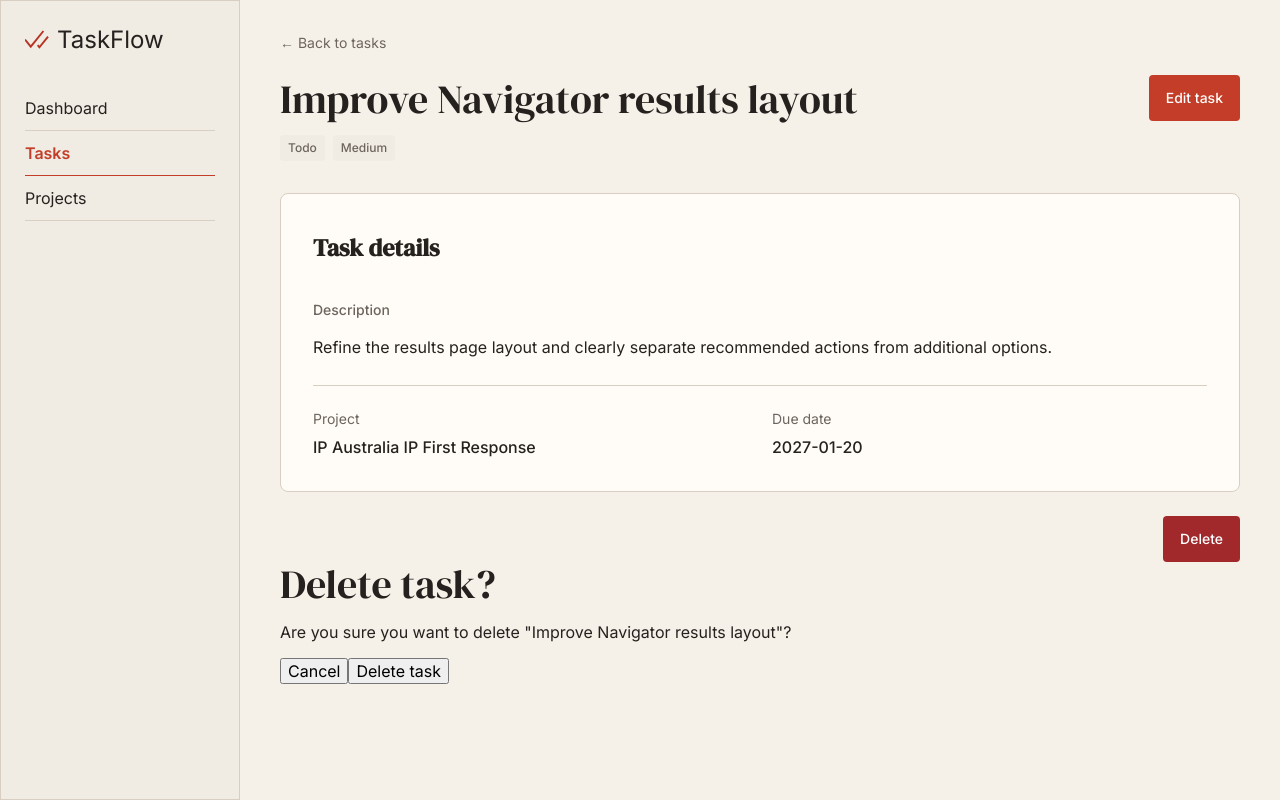
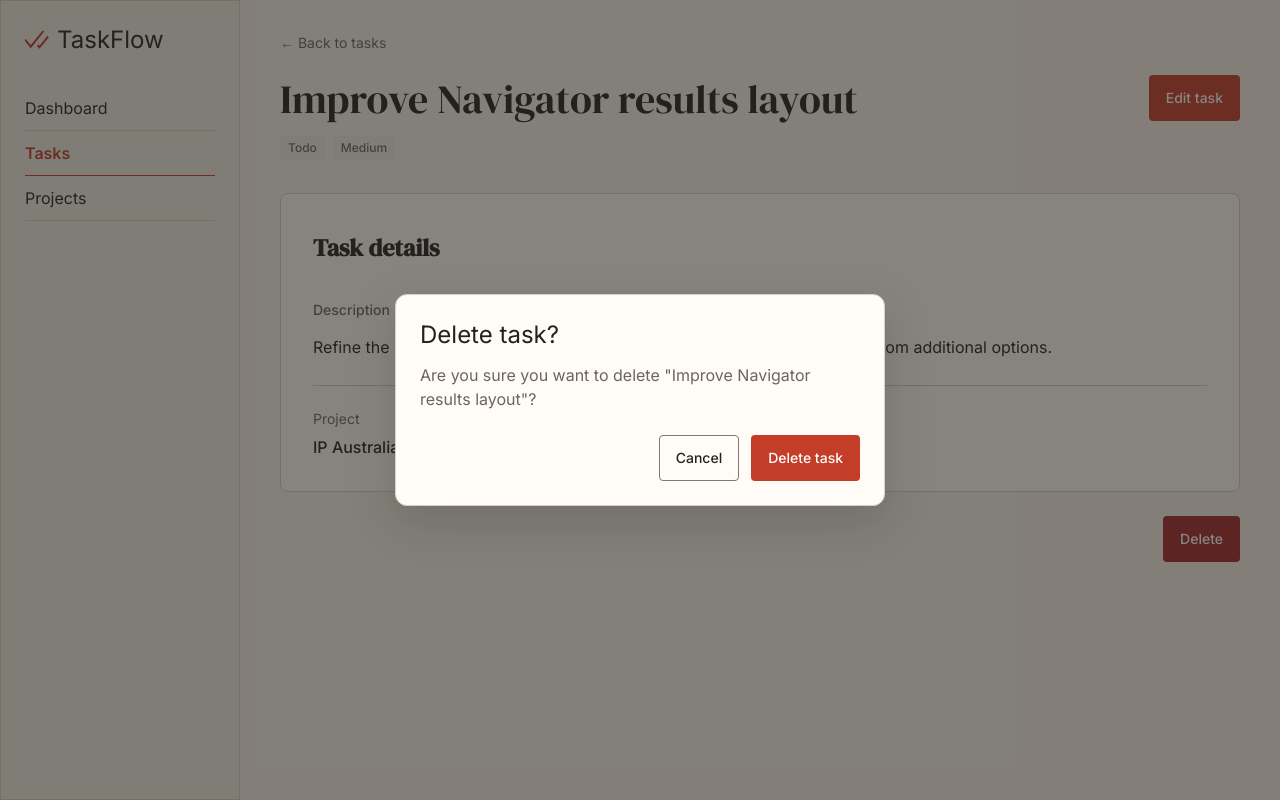
Before and after one commit to ninalix/task-flow, a React (Vite) app: page /tasks/102 in a window 1280 px wide. Both pictures are taken after a click on the button "Delete". Built offline with nearby package versions, Linux system fonts and the light colour scheme; data requests are answered from the project's data file.

Commit message:
feat: update confirm dialog styles (#9)

```diff
--- a/src/components/ConfirmDialog.tsx
+++ b/src/components/ConfirmDialog.tsx
@@ -1,4 +1,5 @@
 import { useEffect, useRef } from "react";
+import Button from "./ui/Button";
 
 export type ConfirmDialogProps = {
   isOpen: boolean;
@@ -61,6 +62,14 @@ function ConfirmDialog({
         const lastElement = focusableElements[focusableElements.length - 1];
 
         if(!firstElement || !lastElement) {
+          event.preventDefault();
+          dialog.focus();
+          return;
+        }
+
+        if (!dialog.contains(document.activeElement)) {
+          event.preventDefault();
+          dialog.focus();
           return;
         }
 
@@ -101,10 +110,12 @@ function ConfirmDialog({
           <h2 id="dialog-title">{title}</h2>
           <p id="dialog-message">{message}</p>
           {error && <p role="alert">{error}</p>}
-          <button type="button" ref={cancelRef} onClick={onClose} disabled={deleting}>Cancel</button>
-          <button type="button" onClick={onConfirm} disabled={deleting}>
-            {deleting ? loadingLabel : confirmLabel}
-          </button>
+
+          <div className="dialog__actions">
+            <Button variant="secondary" ref={cancelRef} onClick={onClose} disabled={deleting}>Cancel</Button>
+            <Button variant="primary" onClick={onConfirm} disabled={deleting}>{deleting ? loadingLabel : confirmLabel}</Button>
+          </div>
+
         </div>
       </div>
     );
--- /dev/null
+++ b/src/styles/components/_confirm-dialog.scss
@@ -0,0 +1,116 @@
+.dialog-backdrop {
+  position: fixed;
+  inset: 0;
+  z-index: 1000;
+
+  display: flex;
+  align-items: center;
+  justify-content: center;
+
+  padding: var(--space-4);
+  background: rgba(37, 33, 30, 0.55);
+}
+
+.dialog {
+  width: 100%;
+  max-width: 440px;
+  max-height: calc(100dvh - 32px);
+  overflow-y: auto;
+
+  padding: var(--space-6);
+
+  background: var(--color-surface);
+  color: var(--color-text);
+  border: var(--border-subtle) solid var(--color-border-subtle);
+  border-radius: var(--radius-lg);
+  box-shadow: 0 16px 48px rgba(37, 33, 30, 0.18);
+
+  h2 {
+    margin: 0 0 var(--space-3);
+    font-family: var(--font-body);
+    font-size: var(--font-size-heading-m);
+    line-height: var(--line-height-heading-m);
+  }
+
+  > p {
+    margin: 0 0 var(--space-6);
+    color: var(--color-text-muted);
+    line-height: 1.5;
+  }
+
+  > p[role="alert"] {
+    color: var(--color-danger);
+    margin-bottom: var(--space-4);
+  }
+
+  &__actions {
+    display: flex;
+    justify-content: flex-end;
+    flex-wrap: wrap;
+    gap: var(--space-3);
+  }
+
+  &__cancel,
+  &__confirm {
+    min-height: 44px;
+    padding: var(--space-3) var(--space-6);
+
+    font: inherit;
+    font-size: var(--font-size-body-sm);
+    font-weight: var(--font-weight-medium);
+
+    border-radius: var(--radius-md);
+    cursor: pointer;
+
+    &:focus-visible {
+      outline: var(--border-focus) solid var(--color-focus);
+      outline-offset: 3px;
+    }
+
+    &:disabled {
+      opacity: 0.55;
+      cursor: not-allowed;
+    }
+  }
+
+  &__cancel {
+    background: var(--color-surface);
+    color: var(--color-text);
+    border: var(--border-control) solid var(--color-border-control);
+
+    &:hover:not(:disabled) {
+      background: var(--color-background-hover);
+    }
+  }
+
+  &__confirm {
+    background: var(--color-danger);
+    color: #fff;
+    border: 1px solid var(--color-danger);
+
+    &:hover:not(:disabled) {
+      filter: brightness(0.9);
+    }
+  }
+
+  @media (max-width: 480px) {
+    padding: var(--space-4);
+
+    &__actions {
+      flex-direction: column;
+    }
+
+    &__cancel,
+    &__confirm {
+      width: 100%;
+    }
+  }
+}
+
+@media (prefers-reduced-motion: reduce) {
+  .dialog,
+  .dialog-backdrop {
+    transition: none;
+    animation: none;
+  }
+}
--- a/src/styles/global.scss
+++ b/src/styles/global.scss
@@ -10,6 +10,7 @@
 @use "./components/badge";
 @use "./components/form-controls";
 @use "./components/task-form";
+@use "./components//confirm-dialog";
 
 // Pages
 @use "./pages/tasks";
```
